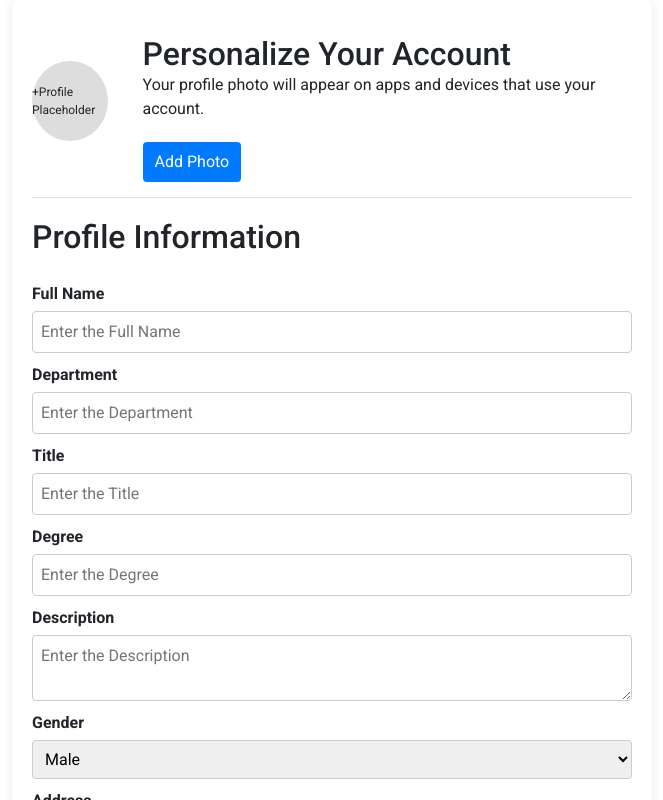
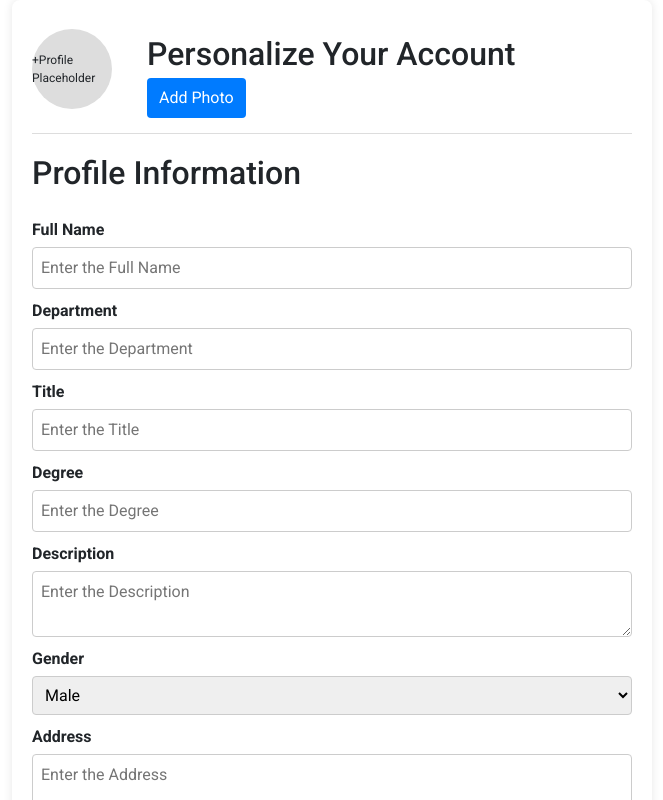
Before and after one commit to SatharakaNilmantha/HealthHub_Smart-Hospital, a React (Vite) app: page /adddoctor in a window 1280 px wide. Shown: the top 800 px of the page, without its empty margins (308-971 px from the left). Built offline with nearby package versions, Linux system fonts and the light colour scheme; a web font is replaced by a local one.

Commit message:
Removed a paragraph

```diff
--- a/src/Pages/AddDoctorsPage/AddDoctors.jsx
+++ b/src/Pages/AddDoctorsPage/AddDoctors.jsx
@@ -29,7 +29,6 @@ const ProfileForm = () => {
         <div className="profile-placeholder">+Profile Placeholder</div>
         <div className="profile-info">
           <h2>Personalize Your Account</h2>
-          <p>Your profile photo will appear on apps and devices that use your account.</p>
           <button className="btn">Add Photo</button>
         </div>
       </div>
```
